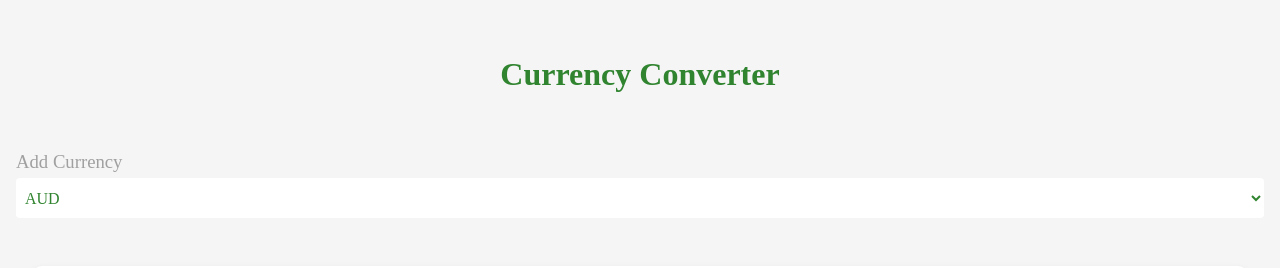
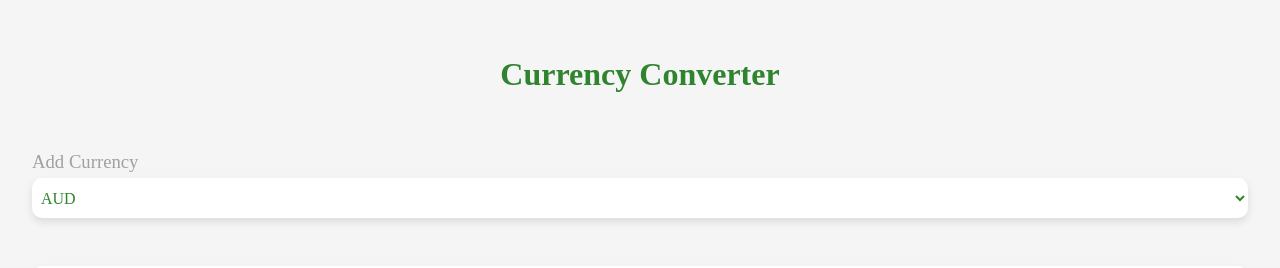
Before and after one commit to mfelipegs/curconv-vue, a Vue app: page / in a window 1280 px wide. Shown: the top 268 px of the page. Built offline with nearby package versions, Linux system fonts and the light colour scheme; a web font is replaced by a local one.

Commit message:
style: select and padding

```diff
--- a/src/components/UI/Select.vue
+++ b/src/components/UI/Select.vue
@@ -22,8 +22,9 @@ export default {
 select {
   background-color: white;
   padding: 5px;
-  border-radius: 4px;
-  border: 0px;
+  border-radius: 10px;
+  box-shadow: 0 4px 8px rgba(0, 0, 0, 0.1);
+  border: none;
 
   width: 100%;
   height: 40px;
--- a/src/pages/components/SelectCurrency.vue
+++ b/src/pages/components/SelectCurrency.vue
@@ -28,7 +28,7 @@ export default {
 
 <style scoped>
 section {
-  padding: 0 1rem;
+  padding: 0 2rem;
   display: flex;
   justify-content: center;
   flex-direction: column;
```
